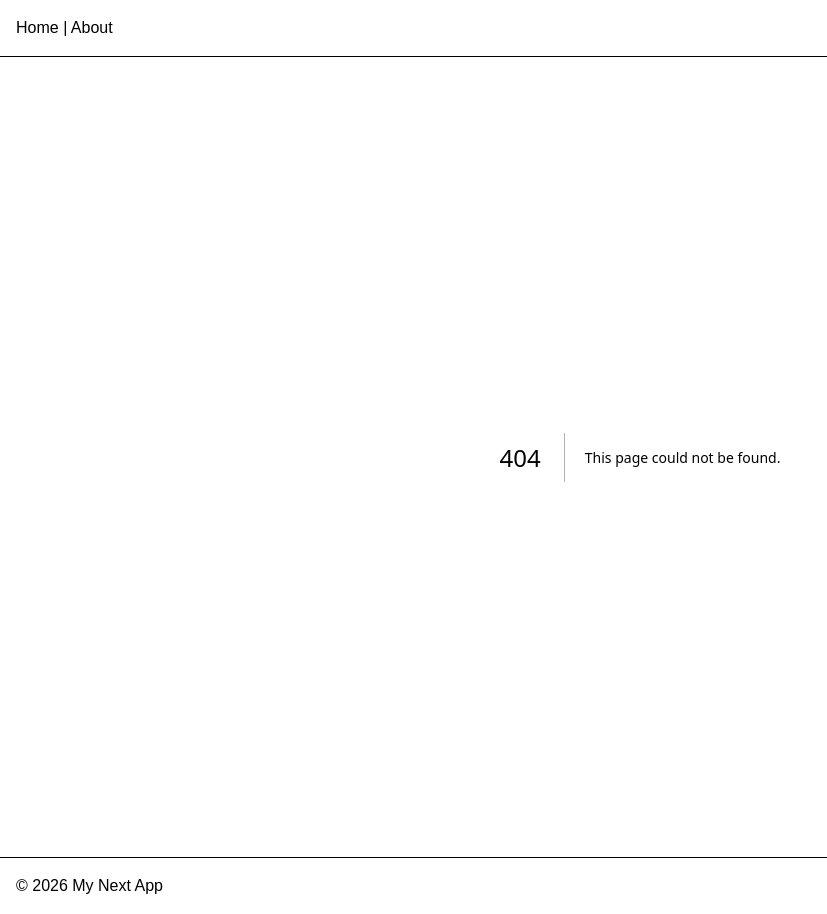
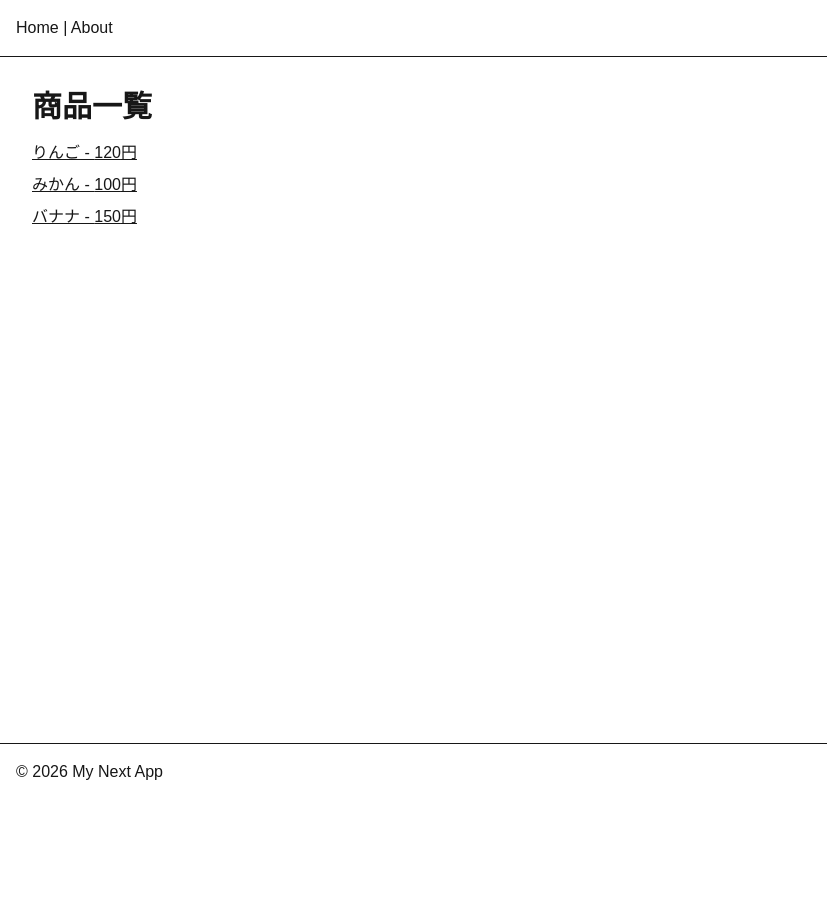
Before and after one commit to mae134/nextjs-practice, a Next.js app: page /products in a window 1280 px wide. Before the commit this address had no page. Shown: the whole page, without its empty margins (0-827 px from the left). After the commit the page ends 800 px from the top, so only its background shows below. Built offline with nearby package versions, Linux system fonts and the light colour scheme.

Commit message:
feat: add product pages and api route

```diff
--- /dev/null
+++ b/src/app/api/hello/route.ts
@@ -0,0 +1,8 @@
+
+export async function GET() {
+  return Response.json({
+    message: "Hello Next.js!",
+    framework: "Next.js",
+    year: 2026,
+  });
+}
--- a/src/app/product/[id]/page.tsx
+++ b/src/app/product/[id]/page.tsx
@@ -1,4 +1,11 @@
+import Link from "next/link"
+import { getProduct } from "@/data/products"
 
+const products = [
+  { id: "1", name: "りんご", price: 120 },
+  { id: "2", name: "みかん", price: 100 },
+  { id: "3", name: "バナナ", price: 150 },
+]
 
 export default async function ProductPage({
   params,
@@ -7,10 +14,24 @@ export default async function ProductPage({
 }) {
   const { id } = await params
 
+  const product = await getProduct(id)
+  if (!product) {
+    return (
+      <main className="p-8">
+        <h1 className="text-3xl font-bold">商品が見つかりません</h1>
+        <p className="mt-4">ID: {id}</p>
+      </main>
+    )
+  }
+
   return (
     <main className="p-8">
-      <h1>商品詳細</h1>
-      <p>ID: {id}</p>
+      <Link href="/products" className="mt-4 inline-block underline">
+        商品一覧へ戻る
+      </Link>
+      <h1 className="text-3xl font-bold">{product.name}</h1>
+      <p className="mt-4">価格: {product.price}円</p>
+      <p className="mt-2">ID: {product.id}</p>
     </main>
   )
 }
--- /dev/null
+++ b/src/app/products/[id]/route.ts
@@ -0,0 +1,26 @@
+import { getProduct } from "@/data/products";
+
+
+export async function GET(
+  request: Request,
+  { params }: {
+    params: Promise<{ id: string }>
+  }
+) {
+  const { id } = await params;
+
+  const product = await getProduct(id);
+
+  if (!product) {
+    return Response.json(
+      {
+        message: "商品が見つかりません",
+      },
+      {
+        status: 404,
+      }
+    );
+  }
+
+  return Response.json(product);
+}
--- /dev/null
+++ b/src/app/products/page.tsx
@@ -0,0 +1,28 @@
+import Link from "next/link";
+
+const products = [
+  { id: "1", name: "りんご", price: 120 },
+  { id: "2", name: "みかん", price: 100 },
+  { id: "3", name: "バナナ", price: 150 },
+];
+
+export default function ProductsPage() {
+  return (
+    <main className="p-8">
+      <h1 className="text-3xl font-bold">商品一覧</h1>
+
+      <ul className="mt-4 space-y-2">
+        {products.map((product) => (
+          <li key={product.id}>
+            <Link
+              href={`/product/${product.id}`}
+              className="underline"
+            >
+              {product.name} - {product.price}円
+            </Link>
+          </li>
+        ))}
+      </ul>
+    </main>
+  );
+}
--- /dev/null
+++ b/src/data/products.ts
@@ -0,0 +1,9 @@
+export const products = [
+  { id: "1", name: "りんご", price: 120 },
+  { id: "2", name: "みかん", price: 100 },
+  { id: "3", name: "バナナ", price: 150 },
+]
+
+export async function getProduct(id: string) {
+  return products.find((product) => product.id === id)
+}
```
